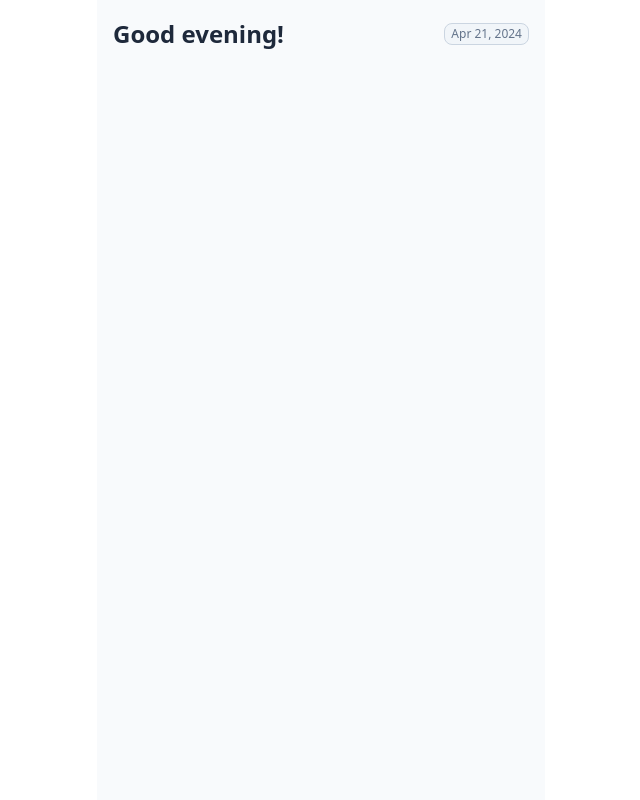
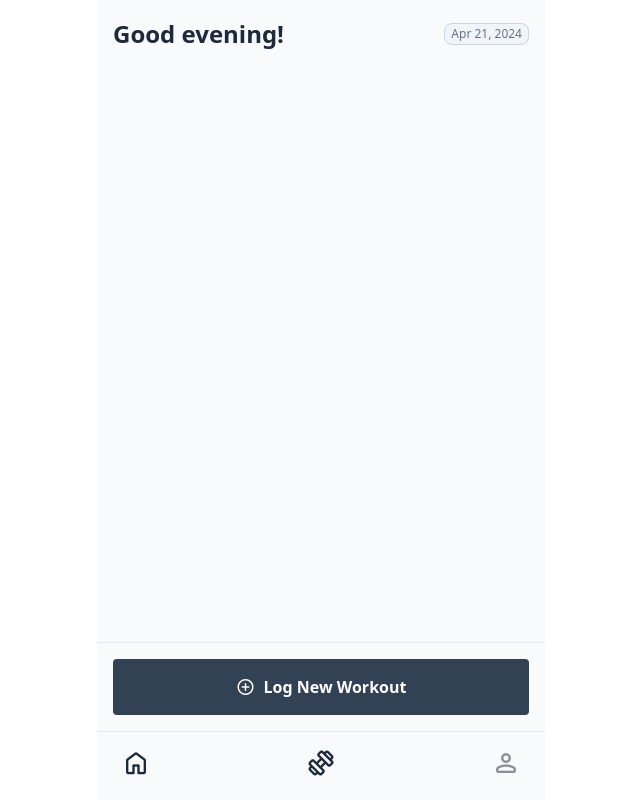
Before and after one commit to abinjohn123/explore-drizzle-postgres, a React (Vite) app in the folder frontend/: page / in a window 1280 px wide. Shown: the whole page, without its empty margins (319-959 px from the left). Built offline with nearby package versions, Linux system fonts and the light colour scheme.

Commit message:
feat: home nav

```diff
--- /dev/null
+++ b/frontend/src/App.tsx
@@ -0,0 +1,13 @@
+import { Outlet } from 'react-router-dom';
+import AppNav from './components/AppNav';
+
+const App: React.FC = () => {
+  return (
+    <div className="mx-auto flex h-svh max-w-md flex-col bg-slate-50 p-4">
+      <Outlet />
+      <AppNav />
+    </div>
+  );
+};
+
+export default App;
--- a/frontend/src/Home.tsx
+++ b/frontend/src/Home.tsx
@@ -25,6 +25,7 @@ import { Exercise } from './types';
 import Header from './components/Header';
 import { getGreeting } from './utils';
 import DatePill from './components/DatePill';
+import { Link } from 'react-router-dom';
 
 const USER_ID = 2;
 
@@ -65,10 +66,22 @@ const CHART_DATA = [
 
 function App() {
   return (
-    <div className="flex flex-col gap-4">
+    <div className="flex grow flex-col gap-4 ">
       <Header title={getGreeting()}>
         <DatePill />
       </Header>
+
+      <div className="-mx-4 mt-auto flex flex-col place-content-center gap-2 border-t border-solid border-slate-200 px-4 py-4">
+        <Link
+          to="/log-workout"
+          className="inline-flex w-full items-center justify-center gap-2 rounded bg-slate-700 p-4 text-center text-base font-bold text-white"
+        >
+          <span className="material-symbols-rounded text-xl leading-none text-white">
+            add_circle
+          </span>
+          Log New Workout
+        </Link>
+      </div>
     </div>
   );
 }
--- /dev/null
+++ b/frontend/src/components/AppNav.tsx
@@ -0,0 +1,31 @@
+import { NavLink } from 'react-router-dom';
+
+const AppNav: React.FC = () => {
+  return (
+    <nav className="-mx-4 mt-auto flex items-center justify-between gap-6 border-t border-solid border-slate-200 px-6 pt-4">
+      <NavLink to="/">
+        <span className="material-symbols-rounded text-3xl leading-none text-slate-800">
+          home
+        </span>
+      </NavLink>
+
+      <NavLink to="/exercises">
+        <span className="material-symbols-rounded text-3xl leading-none text-slate-800">
+          exercise
+        </span>
+      </NavLink>
+
+      <NavLink
+        to="/profile"
+        aria-disabled={true}
+        className="pointer-events-none opacity-50"
+      >
+        <span className="material-symbols-rounded text-3xl leading-none text-slate-800">
+          person
+        </span>
+      </NavLink>
+    </nav>
+  );
+};
+
+export default AppNav;
--- a/frontend/src/main.tsx
+++ b/frontend/src/main.tsx
@@ -7,25 +7,32 @@ import { Toaster } from '@/components/ui/toaster';
 import Home from './Home.tsx';
 import './index.css';
 import LogWorkout from './pages/log-workout/index.tsx';
+import App from './App.tsx';
 
 export const TEST_USER_ID = 4;
 
 const router = createBrowserRouter([
   {
     path: '/',
-    element: <Home />,
-  },
-  {
-    path: '/log-workout',
-    element: <LogWorkout />,
+    element: <App />,
+    children: [
+      {
+        path: '/',
+        element: <Home />,
+      },
+      {
+        path: '/log-workout',
+        element: <LogWorkout />,
+      },
+    ],
   },
 ]);
 
 ReactDOM.createRoot(document.getElementById('root')!).render(
   <React.StrictMode>
-    <div className="mx-auto h-screen max-w-md bg-slate-50 p-4">
+    <>
       <RouterProvider router={router} />
       <Toaster />
-    </div>
+    </>
   </React.StrictMode>,
 );
```
